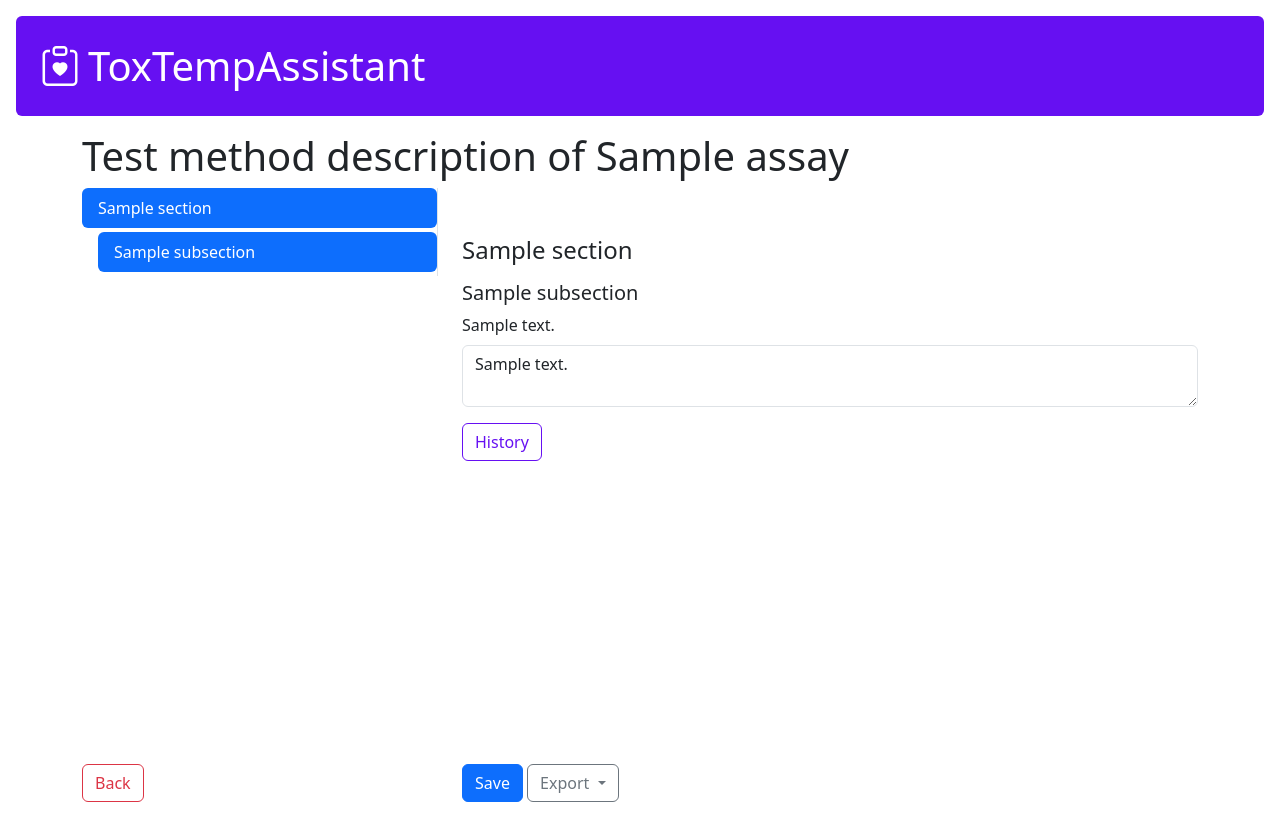
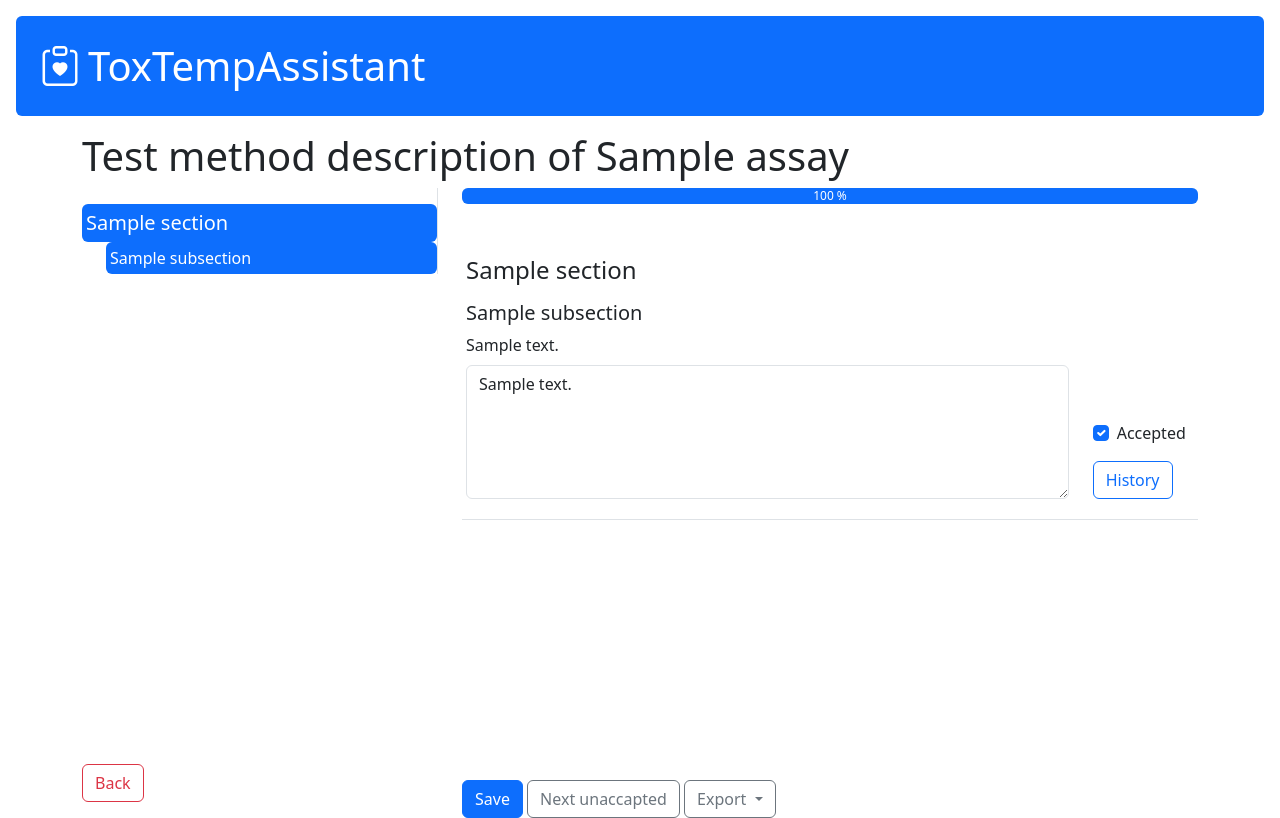
Before and after one commit to johannehouweling/ToxTempAssistant, a Django app: page /assay/1/answer/ in a window 1280 px wide. Run offline with Django 5.2, Linux system fonts and the light colour scheme; tables that the repository leaves empty hold one stand-in row (values such as "Sample post"); parts of the project's set-up code (start-up, migrations or seed data) failed here and were passed over; some libraries are stand-ins or nearby versions.

Commit message:
hid scrollbar track. added progress bar and skipping to the next unaccepted question

```diff
--- a/myocyte/toxtempass/forms.py
+++ b/myocyte/toxtempass/forms.py
@@ -125,7 +125,7 @@ class AssayAnswerForm(forms.Form):
                     self.fields[field_name] = forms.CharField(
                         label=question.question_text,
                         required=False,
-                        widget=forms.Textarea(attrs={"rows": 2}),
+                        widget=forms.Textarea(attrs={"rows": 5}),
                     )
                     # Add an initial value if an answer already exists for this question and assay
                     try:
@@ -133,24 +133,56 @@ class AssayAnswerForm(forms.Form):
                         self.fields[field_name].initial = answer.answer_text
                     except Answer.DoesNotExist:
                         self.fields[field_name].initial = ""
+                        answer = None
+
+                    ## add accepted option
+                    accepted_field_name = f"accepted_{question.id}"
+                    self.fields[accepted_field_name] = forms.BooleanField(
+                        label="Accepted",
+                        required=False,
+                    )
+                    # Set initial value for 'accepted' field only if answer exists
+                    if answer:
+                        self.fields[accepted_field_name].initial = answer.accepted
+                    else:
+                        self.fields[accepted_field_name].initial = False
 
     def save(self):
         # Save each answer for the corresponding assay and question
-        for field_name, answer_text in self.cleaned_data.items():
+        for field_name, value in self.cleaned_data.items():
             # Extract the question ID from the field name (assuming the format is 'question_<id>')
-            question_id = field_name.split("_")[1]
-            question = Question.objects.get(pk=question_id)
+            field_name_split = field_name.split("_")
+            if "question" in field_name_split:
+                question_id = field_name_split[1]
+                question = Question.objects.get(pk=question_id)
 
-            # Get or create the answer object for this assay and question
-            answer, created = Answer.objects.get_or_create(
-                assay=self.assay,
-                question=question,
-                defaults={
-                    "answer_text": answer_text
-                },  # This only sets the text if the answer is being created
-            )
+                # Get or create the answer object for this assay and question
+                answer, created = Answer.objects.get_or_create(
+                    assay=self.assay,
+                    question=question,
+                    defaults={
+                        "answer_text": value
+                    },  # This only sets the text if the answer is being created
+                )
 
-            # Only update if the answer_text is different from the existing one
-            if not created and answer.answer_text != answer_text:
-                answer.answer_text = answer_text
-                answer.save()
+                # Only update if the answer_text is different from the existing one
+                if not created and answer.answer_text != value:
+                    answer.answer_text = value
+                    answer.save()
+            if "accepted" in field_name_split:
+                accepted_id = field_name_split[1]
+                question = Question.objects.get(pk=accepted_id)
+
+                # Get or create the answer object for this assay and question
+                answer, created = Answer.objects.get_or_create(
+                    assay=self.assay,
+                    question=question,
+                    defaults={
+                        "accepted": False
+                    },  # This only sets the text if the answer is being created
+                )
+
+                # Only update if the answer_text is different from the existing one
+                if not created and answer.accepted != value:
+                    answer.accepted = value
+                    answer.save()
--- a/myocyte/toxtempass/templates/toxtempass/answer.html
+++ b/myocyte/toxtempass/templates/toxtempass/answer.html
@@ -6,23 +6,28 @@
 {% load django_bootstrap5 %}
 {% load extras %}
   <style>
-  .btn-indigo {
-      background-color: #6610f2; /* Bootstrap indigo color */
-      border-color: #6610f2; /* Match border color to background */
-      color: white;
+    /* Target the scrollbar track */
+    ::-webkit-scrollbar {
+        width: 8px; /* Width of the scrollbar */
     }
-  .btn-indigo:hover {
-      background-color: #2c1a4d; /* Darker shade for hover effect */
-      border-color: #2c1a4d; /* Match border color on hover */
-      color: white;
+
+    ::-webkit-scrollbar-track {
+        background: transparent; /* Make the track transparent */
     }
-  .btn-outline-indigo {
-      color: #6610f2; /* Text color for outline button */
-      border-color: #6610f2; /* Border color */
+
+    ::-webkit-scrollbar-thumb {
+        background: rgba(0, 0, 0, 0.5); /* Semi-transparent thumb */
+        border-radius: 4px; /* Rounded corners for thumb */
     }
-  .btn-outline-indigo:hover {
-      background-color: #6610f2; /* Background color on hover */
-      color: white; /* Text color on hover */
+
+    ::-webkit-scrollbar-thumb:hover {
+        background: rgba(0, 0, 0, 0.7); /* Darker thumb on hover */
+    }
+
+    /* Custom styles to ensure active state overrides any other text classes */
+    .nav-pills .nav-link.active {
+        color: white !important; /* Ensure active text is white */
+        background-color: var(--bs-primary); /* Default background color for active state */
     }
 </style>
 <h1> Test method description of {{ assay.title }}</h1>
@@ -30,14 +35,15 @@
     <div class="row" style="height: 100%;">
         <!-- Scrollspy Sidebar -->
         <div class="col-4">
+
             <div style="position: sticky; top: 0; height: 70vh; overflow-y: auto;">
                 <nav id="navbar-questions" class="flex-column align-items-stretch border-end">
                     <nav class="nav nav-pills flex-column">
                         {% for section in sections %}
-                            <a class="nav-link" href="#section-{{ section.id }}">{{ section.title }}</a>
-                            <nav class="nav nav-pills flex-column">
+                            <a class="nav-link p-1 m-0  fs-5 mt-3{% if section.all_answers_accepted %} text-secondary {% endif %}" href="#section-{{ section.id }}">{{ section.title }}</a>
+                            <nav class="nav nav-pills text-secondary flex-column">
                                 {% for subsection in section.subsections.all %}
-                                    <a class="nav-link ms-3 my-1" href="#subsection-{{ subsection.id }}">{{ subsection.title }}</a>
+                                    <a class="nav-link p-1{% if subsection.all_answers_accepted %} text-secondary {% endif %} ms-4 " href="#subsection-{{ subsection.id }}">{{ subsection.title }}</a>
                                 {% endfor %}
                             </nav>
                         {% endfor %}
@@ -53,30 +59,46 @@
 
         <!-- Content Area for Questions -->
         <div class="col-8" style="height: 90%;">
+          {% with percentanswers=assay.get_n_accepted_answers|intdivperc:assay.get_n_answers %}
+          <div class="progress" role="progressbar" aria-label="Example with label" aria-valuenow="{{assay.get_n_accepted_answers}}" aria-valuemin="0" aria-valuemax="{{assay.get_n_answers}}">
+            <div class="progress-bar text-white" style="width: {{percentanswers}}%">{{percentanswers}} %</div>
+          </div>
+          {% endwith %}
             <form method="post" action="{{action}}" novalidate>
                 {% csrf_token %}
                 {{ form.non_field_errors }}
-                <div id="question-content" data-bs-spy="scroll" data-bs-target="#navbar-questions" data-bs-smooth-scroll="true" class="scrollspy-example-2" tabindex="0" style="height: 70vh; overflow-y: auto;">
+                <div id="question-content" data-bs-spy="scroll" data-bs-target="#navbar-questions" data-bs-smooth-scroll="true" class="scrollspy-example-2 overflow-x-hidden" tabindex="0" style="height: 70vh; overflow-y: auto;">
                     {% for section in sections %}
-                        <div id="section-{{ section.id }}" class="mt-5">
+                        <div id="section-{{ section.id }}" class="p-1 mt-5 border-bottom">
                             <h4>{{ section.title }}</h4>
                             {% for subsection in section.subsections.all %}
                                 <div id="subsection-{{ subsection.id }}" class="mt-3">
                                     <h5>{{ subsection.title }}</h5>
                                     {% for question in subsection.questions.all %}
-                                        <div class="mb-3">
+                                      <div class="row">
+                                        <div class="col-md-10">
+                                          <div class="mb-3 has-validation">
                                                 {% comment %} <label for="id_question_{{ question.id }}">{{ question.question_text }}</label> {% endcomment %}
                                                 {% with quest_num='question_'|add_asstring:question.id %}
                                                 {% bootstrap_field form|form_field:quest_num placeholder="" %}
-                                            {% endwith%}
+                                                {% endwith %}
                                           </div>
-                                        <button type="button" class="btn btn-outline-indigo" id="openModalButton"
+                                        </div>
+                                      <div class="col-md-2 align-self-end">
+                                        <div class="mb-3 has-validation">
+                                              {% with accepted_num='accepted_'|add_asstring:question.id %}
+                                              {% bootstrap_field form|form_field:accepted_num placeholder="" %}
+                                              {% endwith %}
+                                        </div>
+                                          <button type="button" class="btn btn-outline-primary mb-3" id="openModalButton"
                                                   data-bs-toggle="modal"
                                                   data-bs-target="#versionHistoryModal"
                                                   data-assay-id="{{ assay.id }}"
                                                   data-question-id="{{question.id}}">
                                               History
                                           </button>
+                                        </div>
+                                      </div>
                                     {% endfor %}
                                 </div>
                             {% endfor %}
@@ -86,7 +108,9 @@
 
                 <!-- Submit Button -->
                 <div class="mt-3">
-                    {% bootstrap_button button_type="submit" content="Save" %}
+                    {% bootstrap_button button_type="submit" content="Save" button_class="btn-primary" %}
+                    {% bootstrap_button button_type="button" content="Next unaccapted" button_class="btn-outline-secondary" id="btn_next_unaccepted" %}
+
                     <div class="btn-group">
                       <button type="button" class="btn btn-outline-secondary dropdown-toggle" data-bs-toggle="dropdown" aria-expanded="false">
                         Export
@@ -168,5 +192,73 @@
       });
     });
   </script>
+
+  {% comment %} <script>
+    // Function to handle the validation class based on checkbox state
+    function toggleValidClass(checkbox) {
+      // Get the parent .mb-3 has-validation div
+      const parentDiv = checkbox.closest('.has-validation');
+
+      // Find the textarea within the same parent div
+      const textarea = parentDiv.querySelector('textarea');
+
+      // Toggle the 'is-valid' class based on the checkbox state
+      if (checkbox.checked) {
+        textarea.classList.add('is-valid');
+      } else {
+        textarea.classList.remove('is-valid');
+      }
+    }
+
+    // Apply the function on page load for all checkboxes
+    document.querySelectorAll('.form-check-input').forEach(function(checkbox) {
+      toggleValidClass(checkbox);
+
+      // Add event listener for checkbox state change
+      checkbox.addEventListener('change', function() {
+        toggleValidClass(this);
+      });
+    });
+  </script> {% endcomment %}
+
+  <script>
+    // Function to find and focus on the next unchecked "Accepted" checkbox
+    function focusNextUnaccepted() {
+      // Get all the checkboxes with the class 'btn-check'
+      const checkboxes = document.querySelectorAll('.form-check-input');
+      let foundUnchecked = false;  // Flag to track if an unchecked checkbox is found
+
+      // Loop through the checkboxes
+      for (let i = 0; i < checkboxes.length; i++) {
+        // If the checkbox is not checked, focus on its corresponding question
+        if (!checkboxes[i].checked) {
+          foundUnchecked = true;  // Set the flag to true if we find an unchecked checkbox
+
+          // Find the closest parent .has-validation div for the unchecked checkbox
+          const parentDiv = checkboxes[i].closest('.row');
+
+          // Find the textarea or question div within the same parent container
+          const question_label = parentDiv ? parentDiv.querySelector('.form-label') : null;
+
+          // If a question label is found, scroll to it and focus on it
+          if (question_label) {
+            question_label.scrollIntoView({ behavior: 'smooth' }); // Smooth scroll to the label
+            question_label.focus(); // Set focus on the label
+          } else {
+            console.warn('No question found within the parent div:', parentDiv);
+          }
+          break; // Exit the loop once we find the first unchecked checkbox
+        }
+      }
+
+      // If no unchecked checkbox was found, display an alert
+      if (!foundUnchecked) {
+        alert('Congratulations, it appears all answers have been marked as accepted!');
+      }
+    }
+
+    // Add event listener to the button that triggers this function
+    document.getElementById('btn_next_unaccepted').addEventListener('click', focusNextUnaccepted);
+  </script>
 {% include "error_handling.html" %}
 {% endblock %}
--- a/myocyte/toxtempass/templates/toxtempass/base.html
+++ b/myocyte/toxtempass/templates/toxtempass/base.html
@@ -9,16 +9,10 @@
     <link href="https://cdn.jsdelivr.net/npm/bootstrap@5.3.3/dist/css/bootstrap.min.css" rel="stylesheet" integrity="sha384-QWTKZyjpPEjISv5WaRU9OFeRpok6YctnYmDr5pNlyT2bRjXh0JMhjY6hW+ALEwIH" crossorigin="anonymous">
     <script src="https://cdn.jsdelivr.net/npm/bootstrap@5.3.3/dist/js/bootstrap.bundle.min.js" integrity="sha384-YvpcrYf0tY3lHB60NNkmXc5s9fDVZLESaAA55NDzOxhy9GkcIdslK1eN7N6jIeHz" crossorigin="anonymous"></script>
     <link rel="stylesheet" href="https://cdn.jsdelivr.net/npm/bootstrap-icons@1.11.3/font/bootstrap-icons.min.css">
-
-    <style>
-        .bg-indigo {
-            background-color: #6610f2;
-        }
-    </style>
 </head>
 <body style="height: 100vh; overflow: hidden;">
     <header>
-        <div class="card border-0 m-3 d-flex flex-row align-items-center bg-indigo" style="height:100px;"> <!--background-color:var(--bs-indigo);-->
+        <div class="card border-0 m-3 d-flex flex-row align-items-center bg-primary" style="height:100px;"> <!--background-color:var(--bs-indigo);-->
             <h1 class="m-3 text-white"><i class="bi bi-clipboard-heart m-2"></i>ToxTempAssistant<h1>
         </div>
     </header>
--- a/myocyte/toxtempass/templatetags/extras.py
+++ b/myocyte/toxtempass/templatetags/extras.py
@@ -10,7 +10,7 @@ def getattr_custom(obj, attr_name):
     return getattr(obj, attr_name, None)
 
 
-@register.filter
+@register.filter()
 def form_field(form, field_name):
     """
     Custom template filter to dynamically retrieve a form field by its name.
@@ -22,3 +22,11 @@ def form_field(form, field_name):
 @register.filter()
 def add_asstring(a: str, b: Any) -> str:
     return a + str(b)
+
+
+@register.filter()
+def intdivperc(a: float, b: float) -> int:
+    if b != 0:
+        return int(a / b * 100)
+    else:
+        return 0
```
Also changed, not shown: myocyte/toxtempass/models.py (+46 -0 lines), myocyte/toxtempass/templates/toxtempass/create.html (+1 -23 lines), myocyte/toxtempass/templates/toxtempass/start.html (+1 -14 lines), README.md, myocyte/toxtempass/migrations/0002_answer_accepted_historicalanswer_accepted.py (added). Lines whose indentation alone changed are shown as unchanged.
